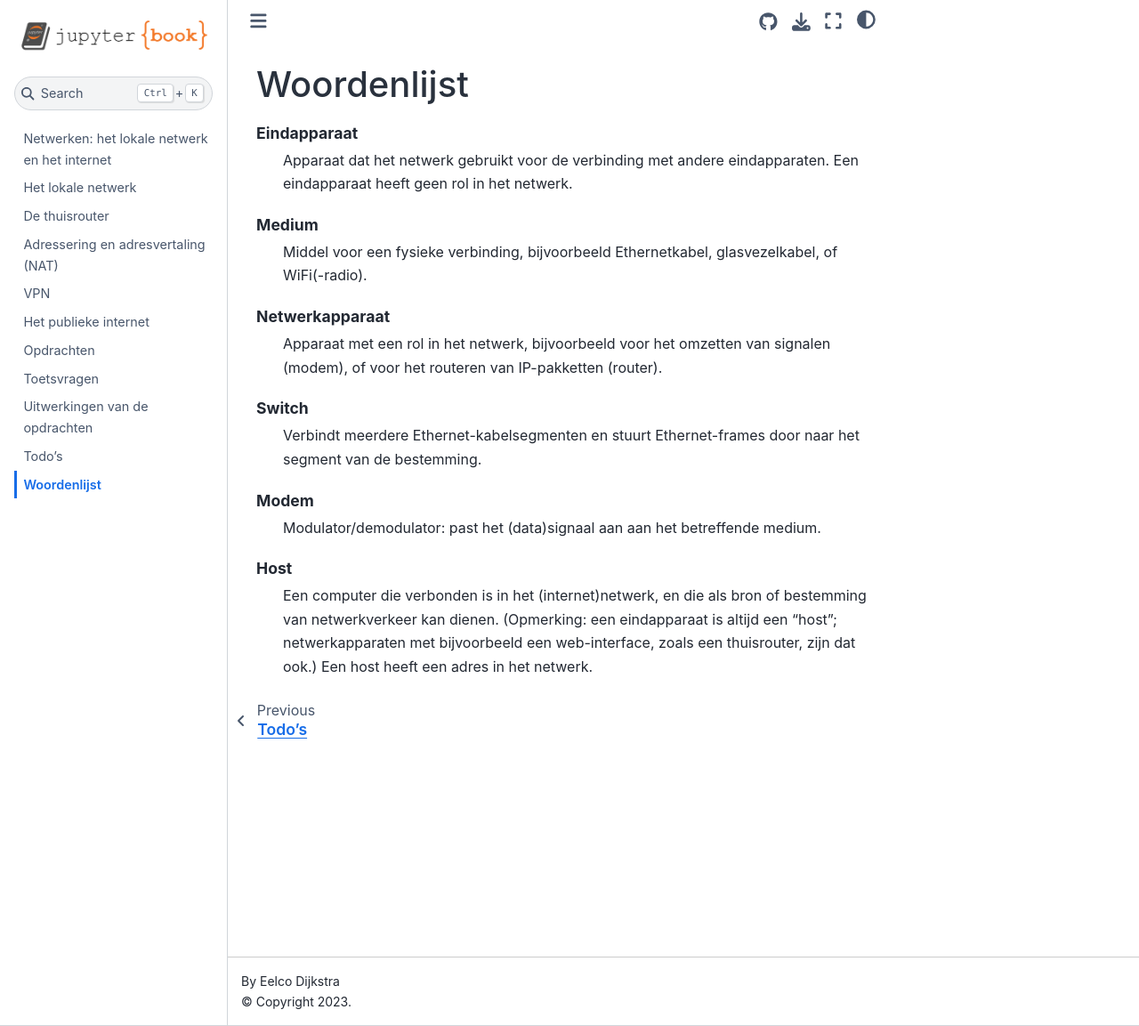
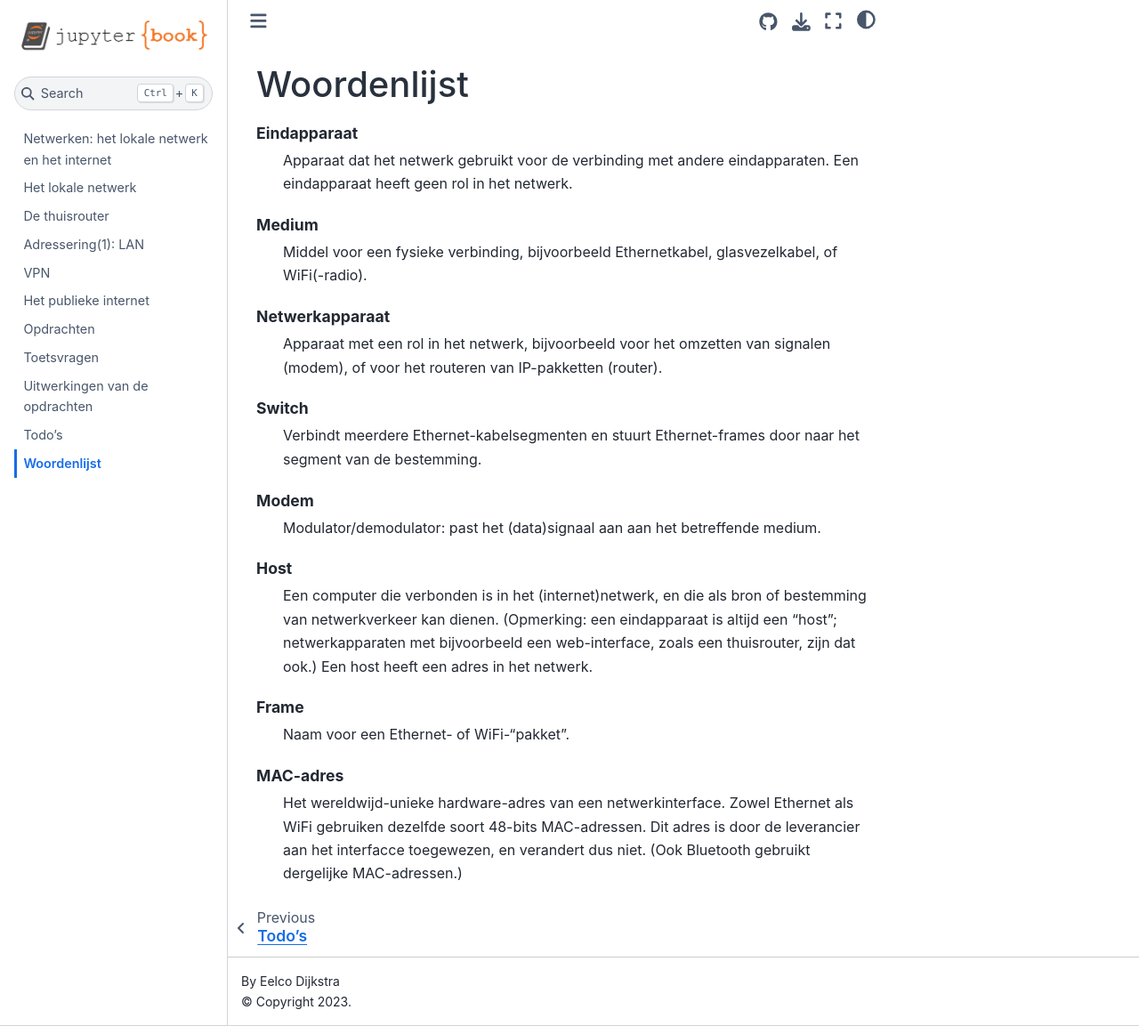
Before and after one commit to eelcodijkstra/netbook0, a Jupyter Book: the page built from glossary.md, in a window 1280 px wide and 1153 px high. Shown: the whole window at 89% size. Built offline with Jupyter Book 1.0.4 settings and Sphinx 7.4.7 and the Sphinx Book theme 1.1.4, drawn with Linux system fonts in a browser that asks for light colours.

Commit message:
Update van addressering-LAN (Ethernet-deel)

````diff
--- a/_toc.yml
+++ b/_toc.yml
@@ -6,7 +6,7 @@ root: intro
 chapters:
 - file: lokaal-netwerk
 - file: thuisrouter
-- file: adressering
+- file: adressering-1
 - file: vpn
 - file: internet
 - file: opdrachten
--- a/glossary.md
+++ b/glossary.md
@@ -20,4 +20,10 @@ Modem
 Host
   Een computer die verbonden is in het (internet)netwerk, en die als bron of bestemming van netwerkverkeer kan dienen. (Opmerking: een eindapparaat is altijd een "host"; netwerkapparaten met bijvoorbeeld een web-interface, zoals een thuisrouter, zijn dat ook.) Een host heeft een adres in het netwerk.
 
+Frame
+  Naam voor een Ethernet- of WiFi-"pakket".
+
+MAC-adres
+  Het wereldwijd-unieke hardware-adres van een netwerkinterface. Zowel Ethernet als WiFi gebruiken dezelfde soort 48-bits MAC-adressen. Dit adres is door de leverancier aan het interfacce toegewezen, en verandert dus niet. (Ook Bluetooth gebruikt dergelijke MAC-adressen.)
+
 ```
````
Also changed, not shown: adressering-1.ipynb (added), adressering.ipynb (deleted), images/ethernet-bus.png (added), images/ethernet-frame.png (added), opdrachten.ipynb, toetsvragen.ipynb, uitwerkingen.ipynb, 1 other file.
